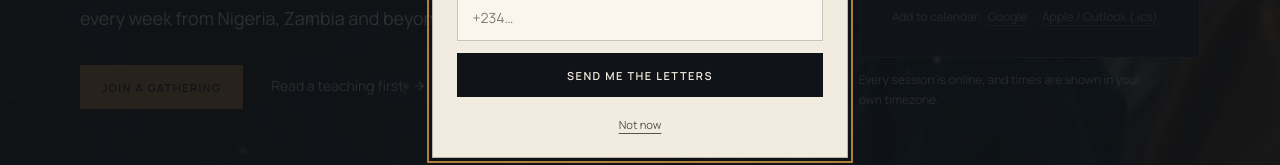
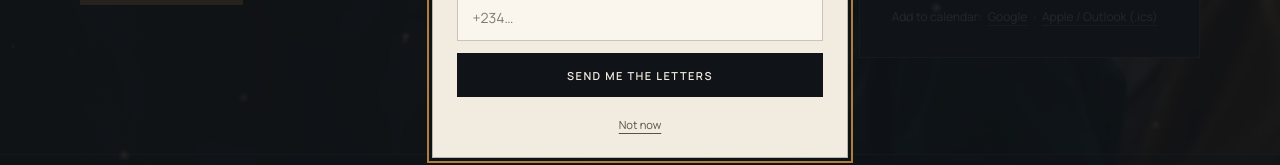
Before and after one commit to godswillokoi0001/The-School-of-Prophets, a Next.js app: page / in a window 1280 px wide. Shown: the part 525-690 px from the top of the page. Built offline with nearby package versions, Linux system fonts and the light colour scheme; no server answers; the database is empty.

Commit message:
fix(hero): remove sub-card timezone text and align next gathering card with hero main text

```diff
--- a/src/app/page.tsx
+++ b/src/app/page.tsx
@@ -109,7 +109,7 @@ export default async function HomePage() {
         {/* Ambient Holy Fire & Golden Embers Particles */}
         <HeroParticles />
 
-        <div className="wrap relative grid gap-10 pb-16 pt-14 md:pb-24 md:pt-20 lg:grid-cols-12 lg:items-end lg:gap-12">
+        <div className="wrap relative grid gap-10 pb-16 pt-14 md:pb-24 md:pt-20 lg:grid-cols-12 lg:items-start lg:gap-12">
           <div className="lg:col-span-7">
             <HeroIntro />
           </div>
@@ -118,9 +118,6 @@ export default async function HomePage() {
           {/* Not a Reveal: the session times must render without JavaScript. */}
           <div className="max-w-md lg:col-span-4 lg:col-start-9">
             <NextGathering sessions={schedule} joinHref={contact.whatsapp || undefined} />
-            <p className="mt-3 text-xs leading-relaxed text-parchment/70">
-              Every session is online, and times are shown in your own timezone.
-            </p>
           </div>
         </div>
 
```
